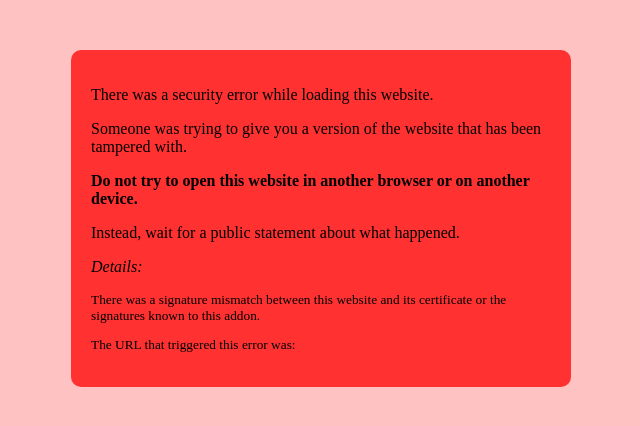
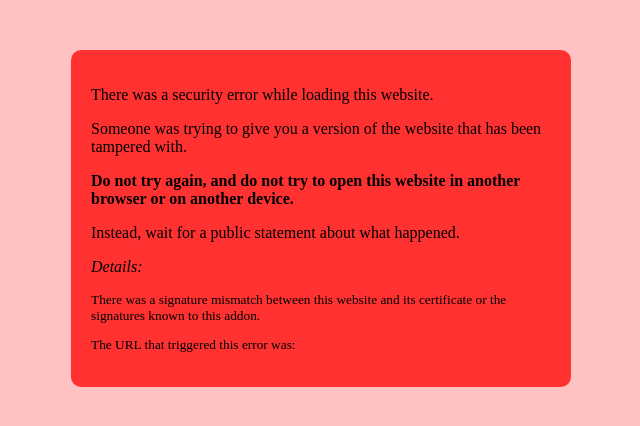
Before and after one commit to twiss/hcs-checker-firefox, a website: page data/pages/securityError.html in a window 1280 px wide. Shown: the whole page, without its empty margins (319-959 px from the left). Drawn offline with Linux system fonts and the light colour scheme.

Commit message:
Add warning not to try again
If you get an error the first time, but not the second, this doesn't
necessarily mean the problem has been resolved. One example is a 301
response, which gives an error the first time but not the second.

```diff
--- a/data/pages/securityError.html
+++ b/data/pages/securityError.html
@@ -9,7 +9,7 @@
 	<div id="contents">
 		<p>There was a security error while loading this website.</p>
 		<p>Someone was trying to give you a version of the website that has been tampered with.</p>
-		<p class="important">Do not try to open this website in another browser or on another device.</p>
+		<p class="important">Do not try again, and do not try to open this website in another browser or on another device.</p>
 		<p>Instead, wait for a public statement about what happened.</p>
 		<h3>Details:</h3>
 		<div id="details">
```
